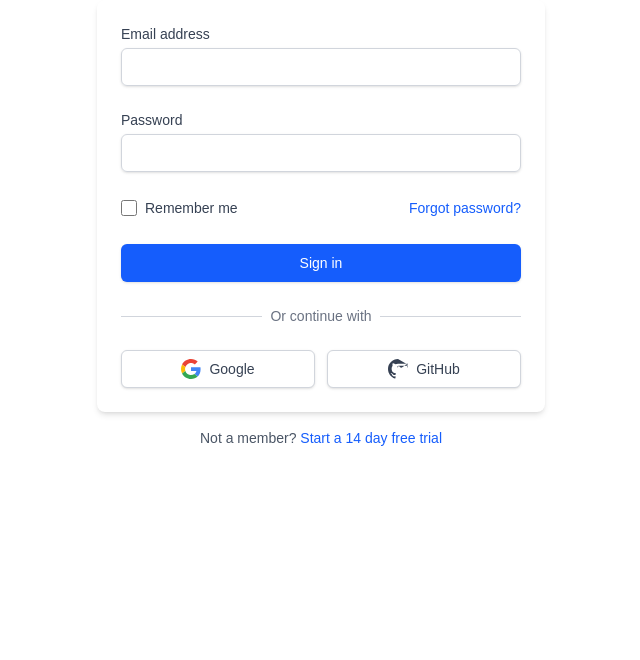
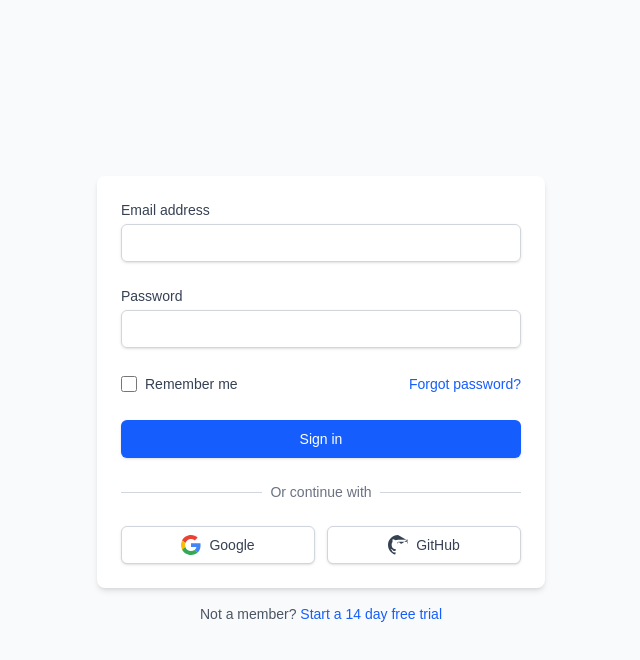
Before and after one commit to PawDevUK/filesconverto, a Next.js app: page /login in a window 1280 px wide. Shown: the top 660 px of the page, without its empty margins (319-959 px from the left). Built offline with nearby package versions, Linux system fonts and the light colour scheme; a web font is replaced by a local one.

Commit message:
Created login section and login.css

```diff
--- /dev/null
+++ b/app/login/login.css
@@ -0,0 +1,9 @@
+.loginWrapper {
+  min-height: 100vh;
+  display: flex;
+  flex-direction: column;
+  align-items: center;
+  justify-content: center;
+  padding: 2rem;
+  background-color: #f9fafb;
+}
--- a/app/login/page.tsx
+++ b/app/login/page.tsx
@@ -1,5 +1,6 @@
 "use client";
 import React, { useState } from "react";
+import "./login.css"; // Assuming you have a CSS file for styles
 
 export default function LoginPage() {
   const [email, setEmail] = useState("");
@@ -13,7 +14,7 @@ export default function LoginPage() {
   };
 
   return (
-    <div className="flex flex-col items-center justify-center">
+    <div className="flex flex-col items-center justify-center loginWrapper">
       <div className="w-full max-w-md p-6 bg-white rounded-lg shadow-md">
         <form onSubmit={handleSubmit} className="space-y-6">
           <div>
```
